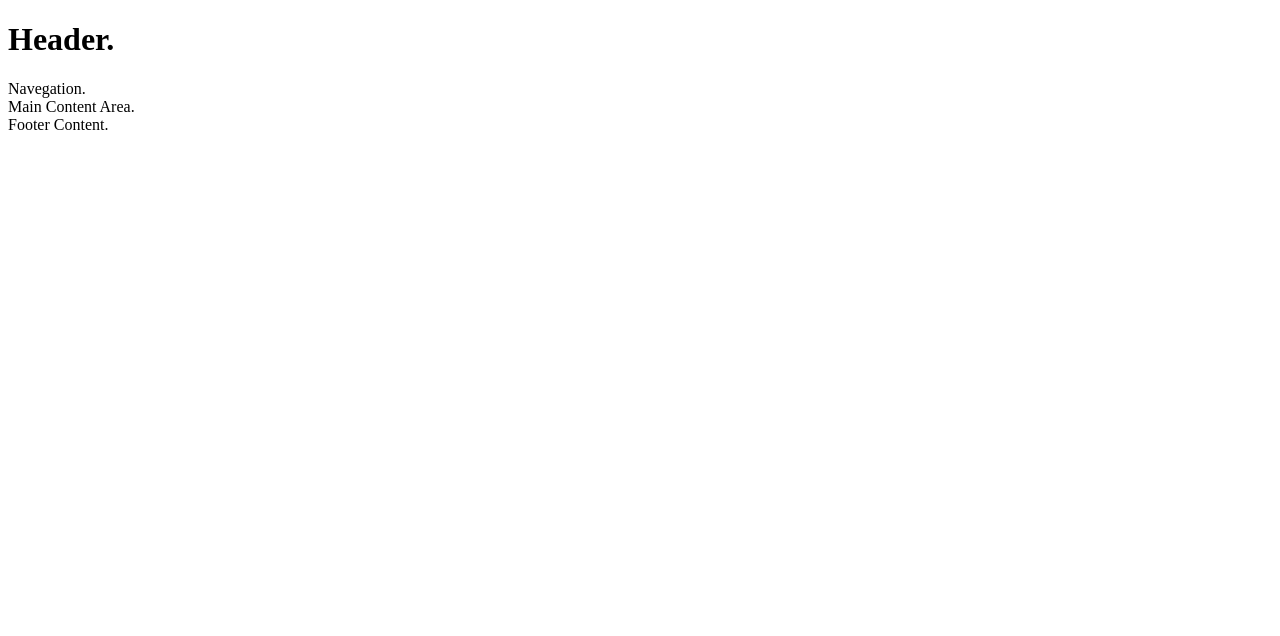
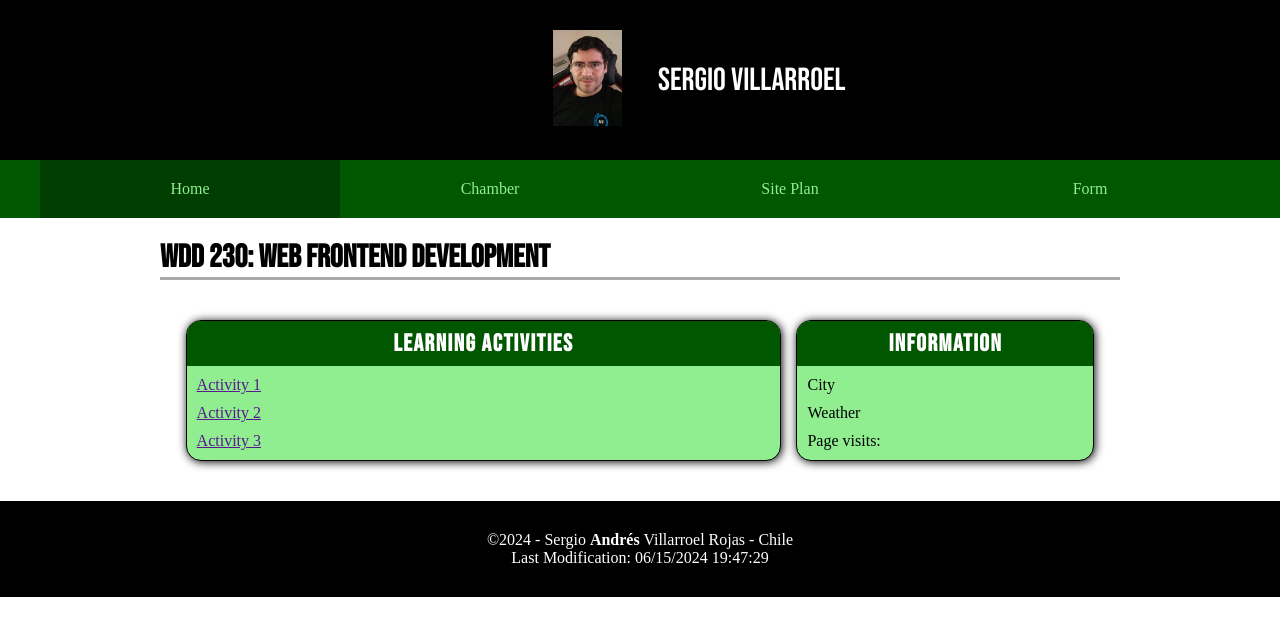
Before and after one commit to nacionvirtualchile/wdd230, a plain HTML site: page index.html in a window 1280 px wide. Drawn offline with Linux system fonts and the light colour scheme.

Commit message:
Changes 1st week - v1

```diff
--- a/index.html
+++ b/index.html
@@ -8,15 +8,55 @@
     <meta name="description"
         content="This will be the course assignment portal of the WDD 230 - Web Frontend Development course,  by Sergio Villarroel." />
     <meta name="author" content="Sergio Villarroel" />
+    <link rel="preconnect" href="https://fonts.googleapis.com">
+    <link rel="preconnect" href="https://fonts.gstatic.com" crossorigin>
+    <link href="https://fonts.googleapis.com/css2?family=Bebas+Neue&display=swap" rel="stylesheet">
+    <link rel="stylesheet" href="styles/base.css">
+    <link rel="stylesheet" href="styles/larger.css">
 </head>
 
 <body>
     <header>
-        <h1 contenteditable>Header.</h1>
+        <div class="image-container">
+            <img src="images/profile.jpg" alt="Sergio Villarroel profile" width="75" height="100">
+        </div>
+        <span>Sergio Villarroel</span>
     </header>
-    <nav>Navegation.</nav>
-    <Main contenteditable>Main Content Area.</Main>
-    <footer contenteditable>Footer Content.</footer>
+    <nav>
+        <ul>
+            <li class="active"><a href="">Home</a></li>
+            <li><a href="">Chamber</a></li>
+            <li><a href="">Site Plan</a></li>
+            <li><a href="">Form</a></li>
+        </ul>
+    </nav>
+
+    <Main contenteditable>
+        <h1 contenteditable>WDD 230: Web Frontend Development</h1>
+        <div class="parent-cards">
+            <section class="card">
+                <h2>Learning Activities</h2>
+                <ul>
+                    <li><a href="">Activity 1</a></li>
+                    <li><a href="">Activity 2</a></li>
+                    <li><a href="">Activity 3</a></li>
+                </ul>
+            </section>
+            <section class="card">
+                <h2>Information</h2>
+                <p>City</p>
+                <p>Weather</p>
+                <p>Page visits:</p>
+            </section>
+        </div>
+    </Main>
+
+    <footer contenteditable>
+        <p>©<span id="year"></span> - Sergio <strong>Andrés</strong> Villarroel Rojas - Chile</p>
+        <p id="lastModified"></p>
+    </footer>
 </body>
 
+<script src="scripts/getdates.js"></script>
+
 </html>
--- a/scripts/getdates.js
+++ b/scripts/getdates.js
@@ -0,0 +1,5 @@
+const year = new Date().getFullYear();
+document.getElementById('year').textContent = year;
+
+const lastModified = document.lastModified;
+document.getElementById('lastModified').textContent = "Last Modification: " + lastModified;
--- a/styles/base.css
+++ b/styles/base.css
@@ -0,0 +1,158 @@
+/*  GENERALS  */
+
+:root {
+    /* Colores principales */
+    --color-primary: rgb(0, 87, 0);
+    /* Azul oscuro */
+    --color-secondary: lightgreen;
+    /* Amarillo */
+
+    /* Colores de fondo y texto */
+    --color-text-light: #ffffff;
+    /* Blanco */
+    --color-background-dark: #000000;
+    /* Texto oscuro */
+
+}
+
+
+
+* {
+    margin: 0;
+    padding: 0;
+    box-sizing: border-box;
+}
+
+header,
+footer {
+    background-color: var(--color-background-dark);
+    color: var(--color-text-light);
+    padding: 30px;
+    text-align: center;
+}
+
+.bebas-neue-regular {
+    font-family: "Bebas Neue", sans-serif;
+    font-weight: 400;
+    font-style: normal;
+
+}
+
+h1,
+h2,
+h3,
+h4,
+h5,
+h6 {
+    font-family: 'Bebas Neue', sans-serif;
+}
+
+
+h2,
+h3,
+h4,
+h5,
+h6 {
+    letter-spacing: 1.5px;
+}
+
+h1 {
+    font-size: 2rem;
+    border-bottom-color: rgb(168, 168, 168);
+    border-bottom-style: solid;
+}
+
+
+/*  HEADER  */
+
+header {
+    display: flex;
+}
+
+
+header span {
+    font-family: 'Bebas Neue', sans-serif;
+    font-size: 2rem;
+
+    flex: 1;
+    display: flex;
+    align-items: center;
+    /* Centra verticalmente el texto */
+    justify-content: flex-start;
+    /* Alinea el texto a la izquierda */
+    padding-left: 1rem;
+}
+
+
+/* NAV */
+
+nav {
+    background-color: var(--color-primary);
+    margin-bottom: 20px;
+}
+
+nav ul {
+    list-style-type: none;
+}
+
+nav a {
+    display: block;
+    color: var(--color-secondary);
+    text-align: center;
+    padding: .5rem;
+    text-decoration: none;
+    padding: 20px;
+}
+
+nav a:hover {
+    background-color: rgba(255, 255, 255, 0.2);
+    color: var(--color-text-light);
+    text-decoration: overline;
+}
+
+nav .active {
+    background-color: rgba(0, 0, 0, 0.3);
+}
+
+
+
+/*  MAIN  */
+
+main {
+    max-width: 960px;
+    margin: 0 auto;
+
+}
+
+.parent-cards {
+    margin: 1rem 2vw;
+}
+
+.parent-cards section {
+    border: 1px solid black;
+    background-color: var(--color-secondary);
+    border-radius: 15px;
+    overflow: hidden;
+    margin: 1.5rem 0;
+}
+
+.parent-cards h2 {
+    background-color: var(--color-primary);
+    color: var(--color-text-light);
+    text-align: center;
+    display: block;
+    padding: 0.5rem;
+    margin-bottom: 10px;
+}
+
+.parent-cards p,
+.parent-cards li {
+    padding-bottom: 10px;
+    padding-left: 10px;
+    padding-right: 10px;
+
+}
+
+/*  FOOTER  */
+
+footer {}
--- /dev/null
+++ b/styles/larger.css
@@ -0,0 +1,48 @@
+@media only screen and (min-width: 35rem) {
+
+    /*  HEADER  */
+
+
+    .image-container img {
+        max-height: 100%;
+        width: auto;
+    }
+
+    .image-container {
+        display: flex;
+        justify-content: flex-end;
+        flex: 1;
+
+    }
+
+    /*  MAIN  */
+
+    .parent-cards {
+        display: grid;
+        grid-template-columns: 2fr 1fr;
+        column-gap: 15px;
+    }
+
+    .parent-cards section {
+        box-shadow: 1px 1px 10px black;
+    }
+
+    /* NAV */
+
+    nav ul {
+        display: flex;
+        max-width: 1200px;
+        margin: 0 auto;
+    }
+
+    nav ul li {
+        flex: 1 1 560px;
+    }
+
+
+    header span {
+        margin-left: 20px;
+        align-items: center;
+    }
+
+}
```
Also changed, not shown: images/profile.jpg (added).
